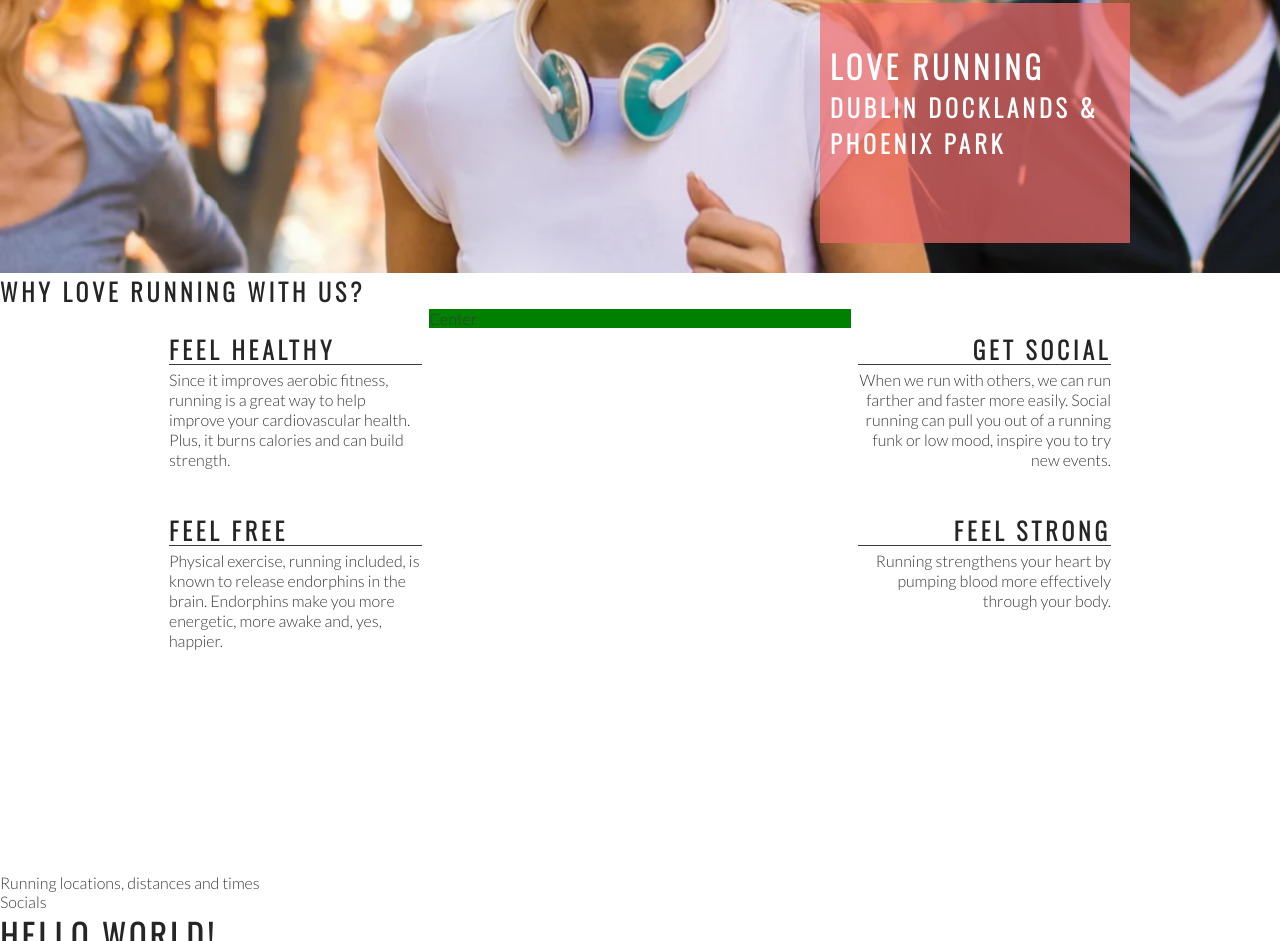
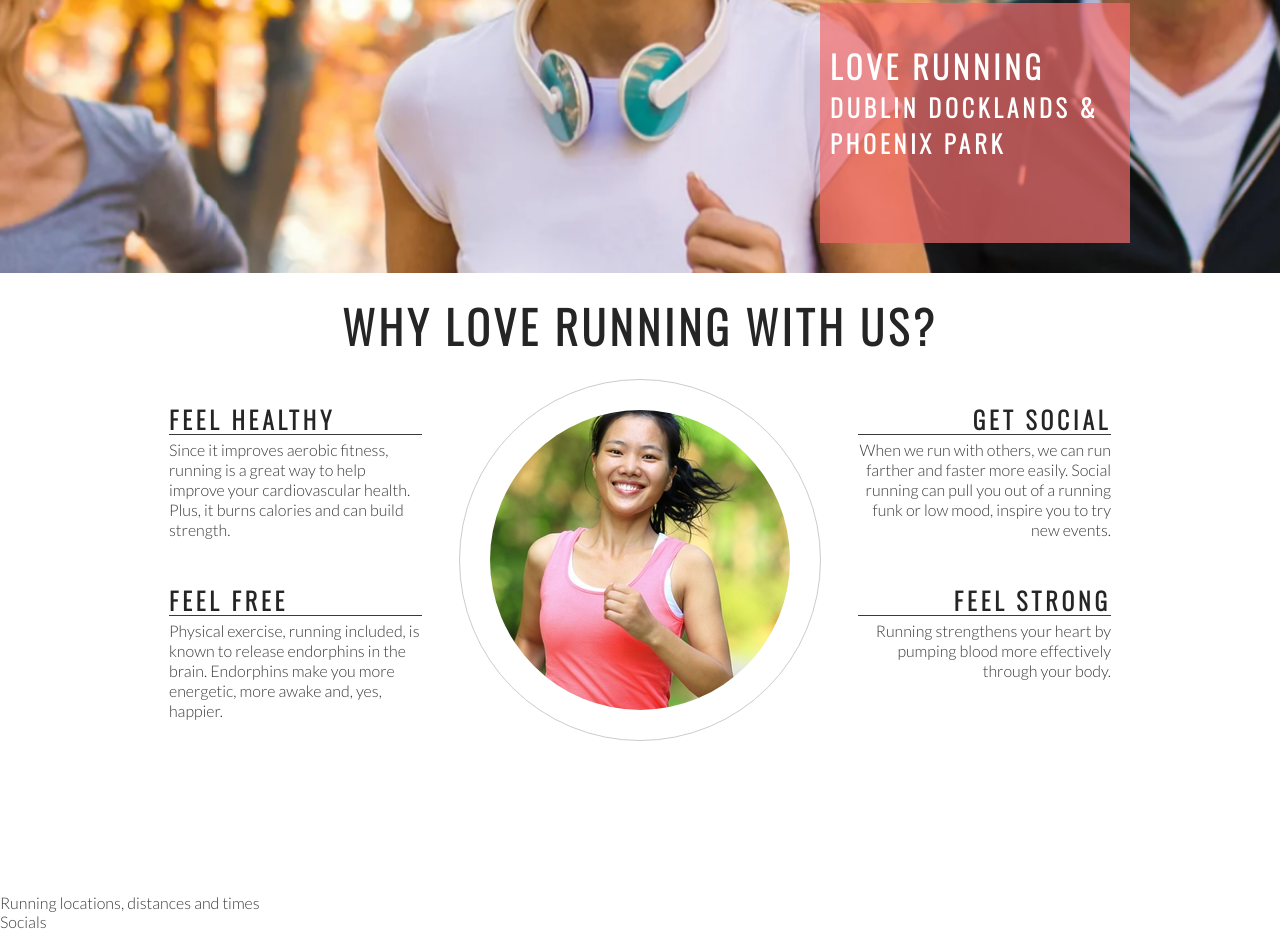
Before and after one commit to Patrick-Mark/love-running, a plain HTML site: page index.html in a window 1280 px wide. Shown: the part 402-1343 px from the top of the page. Drawn offline with nearby package versions, Linux system fonts and the light colour scheme.

Commit message:
Add club ethos central image into circle

```diff
--- a/assets/css/style.css
+++ b/assets/css/style.css
@@ -131,7 +131,6 @@
 #center-about {
     width: 33%;
     margin: 0 auto;
-    background-color: green;
 }
 
 hr {
@@ -163,3 +162,27 @@
 .right-about-heading p {
     text-align: right;
 }
+
+#welcome {
+    text-align: center;
+    margin: 20px 0;
+    font-size: 280%;
+}
+
+#circle-container {
+    width: 300px;
+    height: 300px;
+    padding: 30px;
+    border-style: solid;
+    border-color: #ccc;
+    border-width: 1px;
+    border-radius: 50%;
+    margin: 0 auto;
+}
+
+#circle-cover-bg {
+    background: url('../images/ethos-center-image.jpg') no-repeat center center;
+    height: 100%;
+    border-radius: 50%;
+
+}
--- a/index.html
+++ b/index.html
@@ -39,7 +39,7 @@
     </section>
 
     <section id="club-ethos">
-        <h1>Why Love Running with us?</h1>
+        <h2 id="welcome">Why Love Running with us?</h2>
         <div id="left-about">
             <div class="left-about-heading">
                 <h2>Feel Healthy</h2>
@@ -72,13 +72,19 @@
                     Running strengthens your heart by pumping blood more effectively through your body.
                 </p>
             </div>
+        </div>
+
+        <div id="center-about">
+            <div id="circle-container">
+
+                <div id="circle-cover-bg">
+
+                </div>
 
 
-
-
+            </div>
 
         </div>
-        <div id="center-about">Center</div>
     </section>
     <section>Running locations, distances and times</section>
     <footer>
```
Also changed, not shown: assets/images/ethos-center-image.jpg (added).
